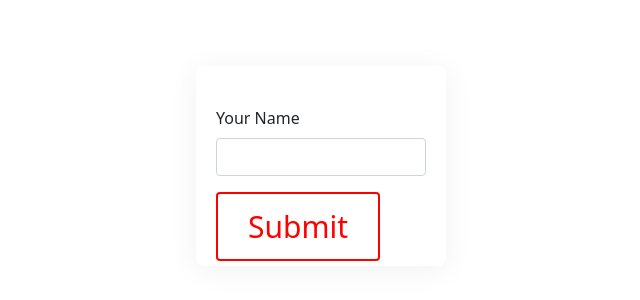
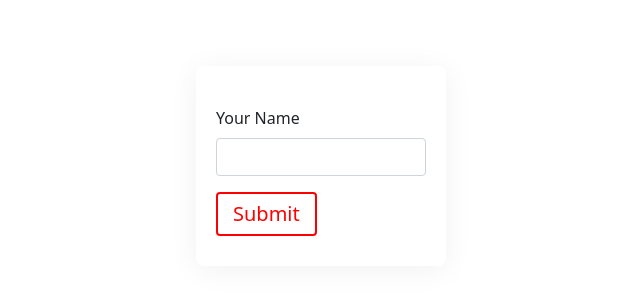
Before and after one commit to rifatjayed/impress, a plain HTML site: page index.html in a window 1280 px wide. Shown: the part 234-534 px from the top of the page, without its empty margins (319-959 px from the left). Drawn offline with nearby package versions, Linux system fonts and the light colour scheme.

Commit message:
project done

```diff
--- a/style.css
+++ b/style.css
@@ -33,9 +33,9 @@ h1, h2{
 .custm-btn{
     /* background-color: #CD0404; */
     border: 2px solid red;
-    padding: 10px 30px;
+    padding: 5px 15px;
     color: red;
-    font-size: 30px;
+    font-size: 20px;
     font-weight: 500;
 }
 .custm-btn:hover{
```
